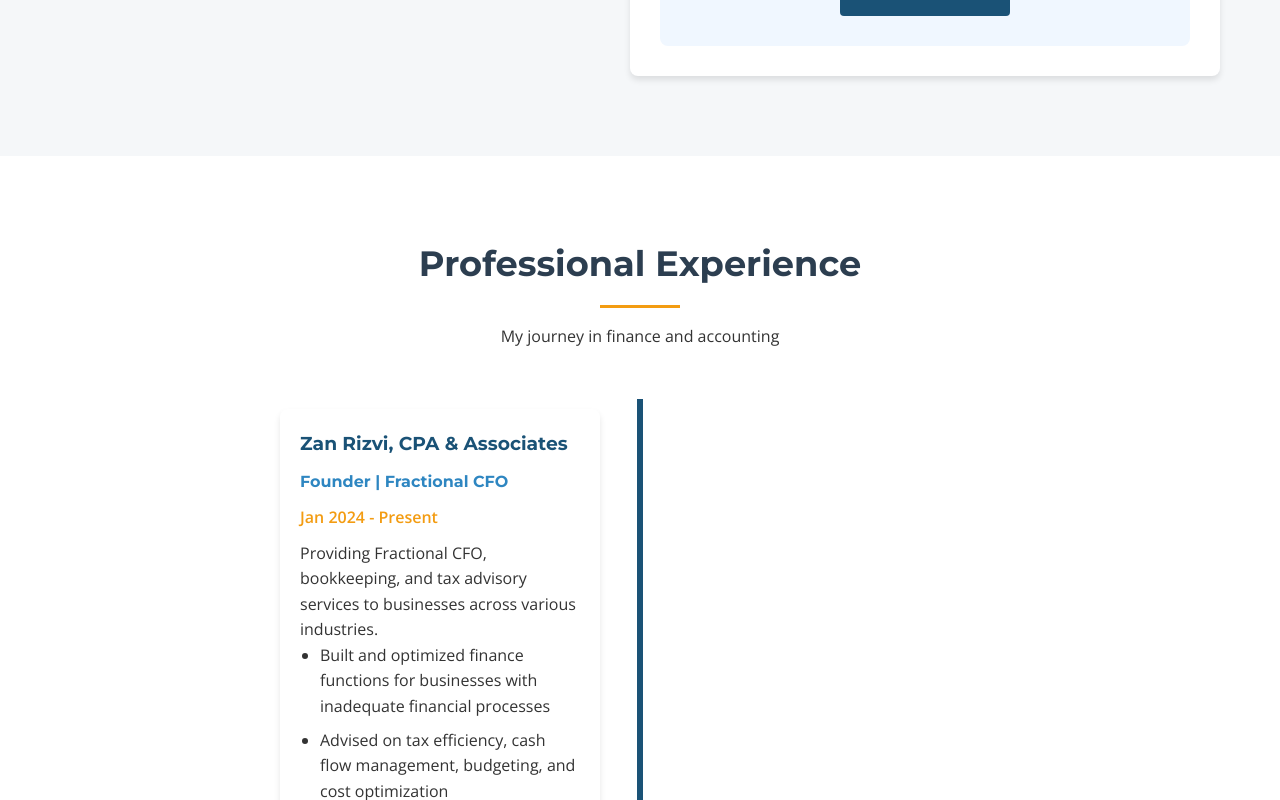
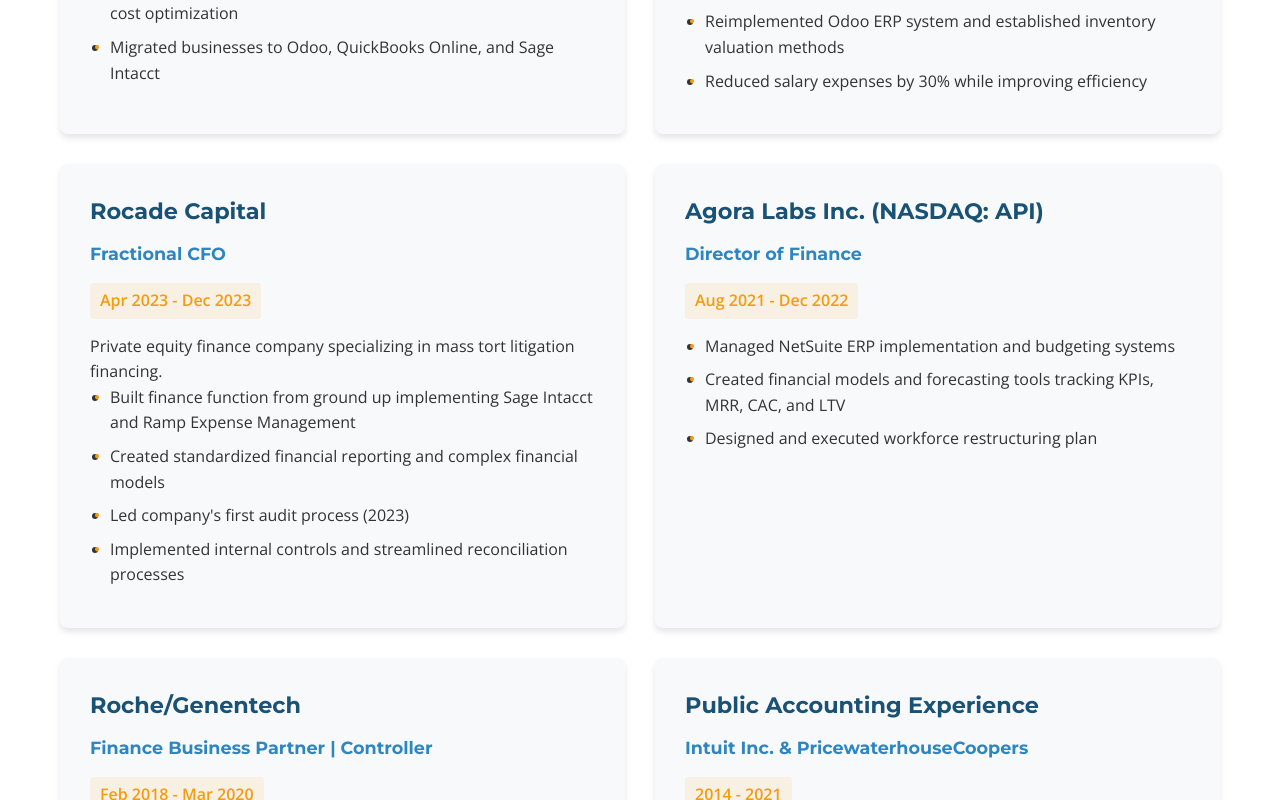
Before and after one commit to Asfitsolution/ZanCPA, a plain HTML site: page index.html in a window 1280 px wide. Shown: the part 2000-2800 px from the top of the page. Drawn offline with nearby package versions, Linux system fonts and the light colour scheme; a script that the page names is missing.

Commit message:
Update index.html

```diff
--- a/index.html
+++ b/index.html
@@ -240,6 +240,73 @@
             margin-bottom: 15px;
         }
 
+        /* Experience Section - PARALLEL BOXES */
+        .experience {
+            padding: 80px 0;
+            background-color: white;
+        }
+
+        .experience-grid {
+            display: grid;
+            grid-template-columns: repeat(2, 1fr);
+            gap: 30px;
+        }
+
+        .experience-card {
+            background-color: var(--light);
+            border-radius: 8px;
+            padding: 30px;
+            box-shadow: var(--shadow);
+            transition: transform 0.3s;
+            height: 100%;
+        }
+
+        .experience-card:hover {
+            transform: translateY(-5px);
+        }
+
+        .experience-card h3 {
+            color: var(--primary);
+            margin-bottom: 10px;
+            font-size: 1.4rem;
+        }
+
+        .experience-card h4 {
+            color: var(--secondary);
+            margin-bottom: 15px;
+            font-size: 1.1rem;
+        }
+
+        .date {
+            font-weight: 600;
+            color: var(--accent);
+            margin-bottom: 15px;
+            display: block;
+            background: rgba(243, 156, 18, 0.1);
+            padding: 5px 10px;
+            border-radius: 4px;
+            display: inline-block;
+        }
+
+        .experience-card ul {
+            padding-left: 20px;
+            margin-bottom: 10px;
+        }
+
+        .experience-card li {
+            margin-bottom: 8px;
+            position: relative;
+        }
+
+        .experience-card li:before {
+            content: "•";
+            color: var(--accent);
+            font-weight: bold;
+            display: inline-block;
+            width: 1em;
+            margin-left: -1em;
+        }
+
         /* Booking Section */
         .booking {
             padding: 80px 0;
@@ -286,77 +353,6 @@
 
         .calendar-btn:hover {
             background-color: var(--secondary);
-        }
-
-        /* Experience Section */
-        .experience {
-            padding: 80px 0;
-            background-color: white;
-        }
-
-        .timeline {
-            position: relative;
-            max-width: 800px;
-            margin: 0 auto;
-        }
-
-        .timeline::after {
-            content: '';
-            position: absolute;
-            width: 6px;
-            background-color: var(--primary);
-            top: 0;
-            bottom: 0;
-            left: 50%;
-            margin-left: -3px;
-        }
-
-        .timeline-item {
-            padding: 10px 40px;
-            position: relative;
-            width: 50%;
-            box-sizing: border-box;
-        }
-
-        .timeline-item:nth-child(odd) {
-            left: 0;
-        }
-
-        .timeline-item:nth-child(even) {
-            left: 50%;
-        }
-
-        .timeline-content {
-            padding: 20px;
-            background-color: white;
-            border-radius: 8px;
-            box-shadow: var(--shadow);
-        }
-
-        .timeline-content h3 {
-            color: var(--primary);
-            margin-bottom: 10px;
-        }
-
-        .timeline-content h4 {
-            color: var(--secondary);
-            margin-bottom: 10px;
-        }
-
-        .timeline-content ul {
-            padding-left: 20px;
-            margin-bottom: 10px;
-        }
-
-        .timeline-content li {
-            margin-bottom: 8px;
-        }
-
-        .date {
-            font-weight: 600;
-            color: var(--accent);
-            margin-bottom: 10px;
-            display: block;
         }
 
         /* About Section */
@@ -647,6 +643,10 @@
                 grid-template-columns: repeat(2, 1fr);
             }
 
+            .experience-grid {
+                grid-template-columns: 1fr;
+            }
+
             .certifications-grid {
                 grid-template-columns: repeat(2, 1fr);
             }
@@ -657,20 +657,6 @@
 
             .about-image {
                 order: -1;
-            }
-
-            .timeline::after {
-                left: 31px;
-            }
-
-            .timeline-item {
-                width: 100%;
-                padding-left: 70px;
-                padding-right: 25px;
-            }
-
-            .timeline-item:nth-child(even) {
-                left: 0;
             }
 
             .booking-container {
@@ -740,8 +726,8 @@
                 <ul>
                     <li><a href="#home">Home</a></li>
                     <li><a href="#services">Services</a></li>
+                    <li><a href="#experience">Experience</a></li>
                     <li><a href="#booking">Booking</a></li>
-                    <li><a href="#experience">Experience</a></li>
                     <li><a href="#certifications">Certifications</a></li>
                     <li><a href="#contact">Contact</a></li>
                 </ul>
@@ -816,6 +802,84 @@
         </div>
     </section>
 
+    <!-- Experience Section - PARALLEL BOXES -->
+    <section class="experience" id="experience">
+        <div class="container">
+            <div class="section-title">
+                <h2>Professional Experience</h2>
+                <p>My journey in finance and accounting</p>
+            </div>
+            <div class="experience-grid">
+                <div class="experience-card">
+                    <h3>Zan Rizvi, CPA & Associates</h3>
+                    <h4>Founder | Fractional CFO</h4>
+                    <span class="date">Jan 2024 - Present</span>
+                    <p>Providing Fractional CFO, bookkeeping, and tax advisory services to businesses across various industries.</p>
+                    <ul>
+                        <li>Built and optimized finance functions for businesses with inadequate financial processes</li>
+                        <li>Advised on tax efficiency, cash flow management, budgeting, and cost optimization</li>
+                        <li>Migrated businesses to Odoo, QuickBooks Online, and Sage Intacct</li>
+                    </ul>
+                </div>
+                <div class="experience-card">
+                    <h3>Tobacco King</h3>
+                    <h4>Fractional CFO</h4>
+                    <span class="date">Jan 2024 - Present</span>
+                    <p>Financial overhaul for a rapidly expanding retail and distribution business.</p>
+                    <ul>
+                        <li>Built finance department from ground up, hiring and managing team of 7 accountants</li>
+                        <li>Transitioned from cash to accrual accounting</li>
+                        <li>Reimplemented Odoo ERP system and established inventory valuation methods</li>
+                        <li>Reduced salary expenses by 30% while improving efficiency</li>
+                    </ul>
+                </div>
+                <div class="experience-card">
+                    <h3>Rocade Capital</h3>
+                    <h4>Fractional CFO</h4>
+                    <span class="date">Apr 2023 - Dec 2023</span>
+                    <p>Private equity finance company specializing in mass tort litigation financing.</p>
+                    <ul>
+                        <li>Built finance function from ground up implementing Sage Intacct and Ramp Expense Management</li>
+                        <li>Created standardized financial reporting and complex financial models</li>
+                        <li>Led company's first audit process (2023)</li>
+                        <li>Implemented internal controls and streamlined reconciliation processes</li>
+                    </ul>
+                </div>
+                <div class="experience-card">
+                    <h3>Agora Labs Inc. (NASDAQ: API)</h3>
+                    <h4>Director of Finance</h4>
+                    <span class="date">Aug 2021 - Dec 2022</span>
+                    <ul>
+                        <li>Managed NetSuite ERP implementation and budgeting systems</li>
+                        <li>Created financial models and forecasting tools tracking KPIs, MRR, CAC, and LTV</li>
+                        <li>Designed and executed workforce restructuring plan</li>
+                    </ul>
+                </div>
+                <div class="experience-card">
+                    <h3>Roche/Genentech</h3>
+                    <h4>Finance Business Partner | Controller</h4>
+                    <span class="date">Feb 2018 - Mar 2020</span>
+                    <ul>
+                        <li>Managed $1B clinical trials budget</li>
+                        <li>Led variance analysis, FX impact assessments, and strategic financial reporting</li>
+                        <li>Oversaw SAP reconciliations, accruals, and internal controls</li>
+                    </ul>
+                </div>
+                <div class="experience-card">
+                    <h3>Public Accounting Experience</h3>
+                    <h4>Intuit Inc. & PricewaterhouseCoopers</h4>
+                    <span class="date">2014 - 2021</span>
+                    <ul>
+                        <li>Tax Manager and Operations Manager at Intuit Inc.</li>
+                        <li>Supervised team of 30 tax experts and managed tax return preparations</li>
+                        <li>Audit Associate at PwC, conducting financial audits and compliance reviews</li>
+                        <li>Staff Accountant at Tax Office Wealth Builders</li>
+                    </ul>
+                </div>
+            </div>
+        </div>
+    </section>
+
     <!-- Booking Section -->
     <section class="booking" id="booking">
         <div class="container">
@@ -845,83 +909,6 @@
                         <a href="#" class="calendar-btn" onclick="Calendly.initPopupWidget({url: 'https://calendly.com/akmalshafi368'});return false;">
                             Schedule Now
                         </a>
-                    </div>
-                </div>
-            </div>
-        </div>
-    </section>
-
-    <!-- Experience Section -->
-    <section class="experience" id="experience">
-        <div class="container">
-            <div class="section-title">
-                <h2>Professional Experience</h2>
-                <p>My journey in finance and accounting</p>
-            </div>
-            <div class="timeline">
-                <div class="timeline-item">
-                    <div class="timeline-content">
-                        <h3>Zan Rizvi, CPA & Associates</h3>
-                        <h4>Founder | Fractional CFO</h4>
-                        <span class="date">Jan 2024 - Present</span>
-                        <p>Providing Fractional CFO, bookkeeping, and tax advisory services to businesses across various industries.</p>
-                        <ul>
-                            <li>Built and optimized finance functions for businesses with inadequate financial processes</li>
-                            <li>Advised on tax efficiency, cash flow management, budgeting, and cost optimization</li>
-                            <li>Migrated businesses to Odoo, QuickBooks Online, and Sage Intacct</li>
-                        </ul>
-                    </div>
-                </div>
-                <div class="timeline-item">
-                    <div class="timeline-content">
-                        <h3>Tobacco King</h3>
-                        <h4>Fractional CFO</h4>
-                        <span class="date">Jan 2024 - Present</span>
-                        <p>Financial overhaul for a rapidly expanding retail and distribution business.</p>
-                        <ul>
-                            <li>Built finance department from ground up, hiring and managing team of 7 accountants</li>
-                            <li>Transitioned from cash to accrual accounting</li>
-                            <li>Reimplemented Odoo ERP system and established inventory valuation methods</li>
-                            <li>Reduced salary expenses by 30% while improving efficiency</li>
-                        </ul>
-                    </div>
-                </div>
-                <div class="timeline-item">
-                    <div class="timeline-content">
-                        <h3>Rocade Capital</h3>
-                        <h4>Fractional CFO</h4>
-                        <span class="date">Apr 2023 - Dec 2023</span>
-                        <p>Private equity finance company specializing in mass tort litigation financing.</p>
-                        <ul>
-                            <li>Built finance function from ground up implementing Sage Intacct and Ramp Expense Management</li>
-                            <li>Created standardized financial reporting and complex financial models</li>
-                            <li>Led company's first audit process (2023)</li>
-                            <li>Implemented internal controls and streamlined reconciliation processes</li>
-                        </ul>
-                    </div>
-                </div>
-                <div class="timeline-item">
-                    <div class="timeline-content">
-                        <h3>Agora Labs Inc. (NASDAQ: API)</h3>
-                        <h4>Director of Finance</h4>
-                        <span class="date">Aug 2021 - Dec 2022</span>
-                        <ul>
-                            <li>Managed NetSuite ERP implementation and budgeting systems</li>
-                            <li>Created financial models and forecasting tools tracking KPIs, MRR, CAC, and LTV</li>
-                            <li>Designed and executed workforce restructuring plan</li>
-                        </ul>
-                    </div>
-                </div>
-                <div class="timeline-item">
-                    <div class="timeline-content">
-                        <h3>Roche/Genentech</h3>
-                        <h4>Finance Business Partner | Controller</h4>
-                        <span class="date">Feb 2018 - Mar 2020</span>
-                        <ul>
-                            <li>Managed $1B clinical trials budget</li>
-                            <li>Led variance analysis, FX impact assessments, and strategic financial reporting</li>
-                            <li>Oversaw SAP reconciliations, accruals, and internal controls</li>
-                        </ul>
                     </div>
                 </div>
             </div>
@@ -1075,8 +1062,8 @@
                     <ul>
                         <li><a href="#home">Home</a></li>
                         <li><a href="#services">Services</a></li>
+                        <li><a href="#experience">Experience</a></li>
                         <li><a href="#booking">Booking</a></li>
-                        <li><a href="#experience">Experience</a></li>
                         <li><a href="#contact">Contact</a></li>
                     </ul>
                 </div>
```
